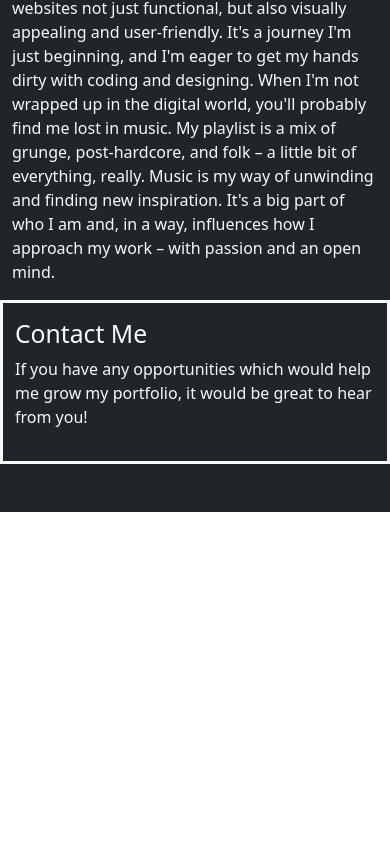
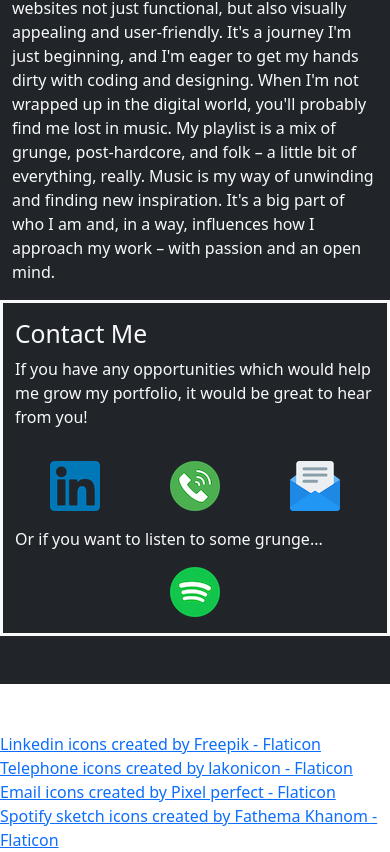
Before and after one commit to MichaelFriel/bootstrap-portfolio, a plain HTML site: page index.html in a window 390 px wide. Shown: the part 3959-4811 px from the top of the page. Before the commit the page ends 4519 px from the top, so only its background shows below. Drawn offline with nearby package versions, Linux system fonts and the light colour scheme.

Commit message:
Added Icons and content for Contact Me section and made a flex layout for responsiveness.

```diff
--- a/index.html
+++ b/index.html
@@ -48,7 +48,7 @@
               </div>
             </h1>
 
-            <p class="lead bg-light p-3">I'm Michael Friel. It's a pleasure to have you.</p>
+            <p class="lead bg-light p-3">I'm Michael Friel.<br>It's a pleasure to have you.</p>
           </div>
 
         <div class="col-md-5 text-center my-4">
@@ -216,26 +216,39 @@
 
   <div class="container my-5">
     <div class="row my-3 justify-content-around py-5">
-      <div class="col-12 col-md-8 text-light">
+      <div class="col-12 col-lg-8 text-light">
         <h2>About Me</h2>
         <p>Hi there! I'm currently navigating the world of digital project management as a Digital Delivery Manager. My role involves a lot of coordination, problem-solving, and ensuring that everything we deliver is up to scratch. I've learned a lot about teamwork and the importance of keeping up with the ever-changing digital landscape. I'm proud of the work I do, but am always looking for ways to improve and make more of a difference...
           <br/><br/>
         I've got my sights set on branching out into Front End Development. I'm intrigued by the creativity and technical skill it requires to make websites not just functional, but also visually appealing and user-friendly. It's a journey I'm just beginning, and I'm eager to get my hands dirty with coding and designing. When I'm not wrapped up in the digital world, you'll probably find me lost in music. My playlist is a mix of grunge, post-hardcore, and folk – a little bit of everything, really. Music is my way of unwinding and finding new inspiration. It's a big part of who I am and, in a way, influences how I approach my work – with passion and an open mind.</p>
       </div>
 
-      <div class="col-12 col-md-3 text-light border border-md-end border-light border-3 py-3">
+      <div class="col-12 col-lg-3 text-light border border-md-end border-light border-3 py-3">
         <h2>Contact Me</h2>
         <p>If you have any opportunities which would help me grow my portfolio, it would be great to hear from you!</p>
+        <div class=" d-flex justify-content-around">
+        <a class="m-3" href="#"><img src="Images/linkedin.png" alt="LinkedIn Icon"></a>
+        <a class="m-3" href="tel:+07951470028"><img src="Images/phone-call.png" alt="Phone Icon>"></a>
+        <a class="m-3" href="mailto:mikefriel92@hotmail.com"><img src="Images/email.png" alt="Email Icon"></a>
+        </div>
+        <p>Or if you want to listen to some grunge...</p>
+        <div class="text-center">
+        <a class="mx-3" href="#"><img src="Images/spotify.png" alt="Spotify Icon"></a>
+        </div>
       </div>
     </div>
   </div>
 
 
-<form class="visually-hidden">
-        Form content to go here
-    </form>
+</section>
 
-</section>
+<footer>
+
+  <a href="https://www.flaticon.com/free-icons/linkedin" title="linkedin icons">Linkedin icons created by Freepik - Flaticon</a>
+  <a href="https://www.flaticon.com/free-icons/telephone" title="telephone icons">Telephone icons created by lakonicon - Flaticon</a>
+  <a href="https://www.flaticon.com/free-icons/email" title="email icons">Email icons created by Pixel perfect - Flaticon</a>
+  <a href="https://www.flaticon.com/free-icons/spotify-sketch" title="spotify sketch icons">Spotify sketch icons created by Fathema Khanom - Flaticon</a>
+</footer>
 
 
 </body>
```
Also changed, not shown: Images/email.png (added), Images/linkedin.png (added), Images/phone-call.png (added), Images/spotify.png (added).
